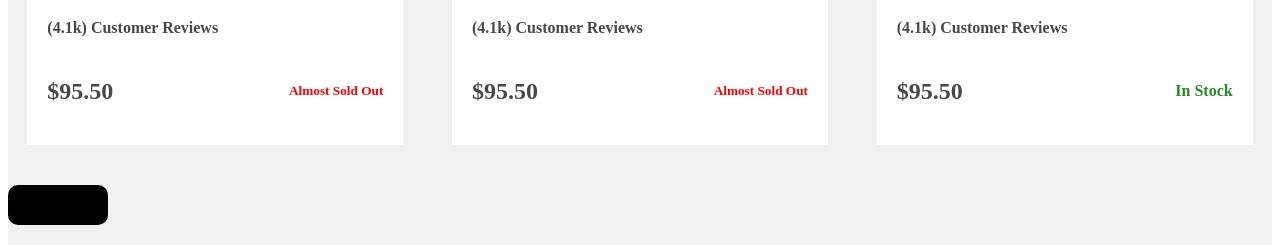
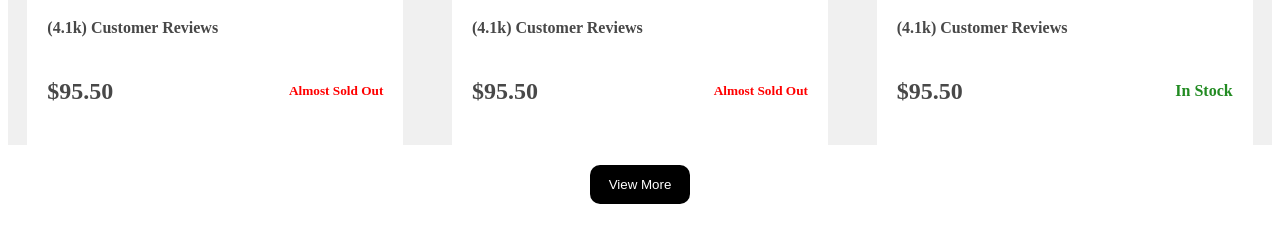
Before and after one commit to SiamHossen101/html-css-project, a plain HTML site: page index.html in a window 1280 px wide. Shown: the part 1958-2203 px from the top of the page. Drawn offline with Linux system fonts and the light colour scheme.

Commit message:
Update index.html

```diff
--- a/index.html
+++ b/index.html
@@ -124,7 +124,9 @@
                 <h4>In Stock</h4>
             </div>
         </div>
-        <button>View More</button>
+    </div>
+    <div class="btn1">
+          <button class="btn">View More</button>
     </div>
     <div class="footer">
         <div class="footer-icon">
```
